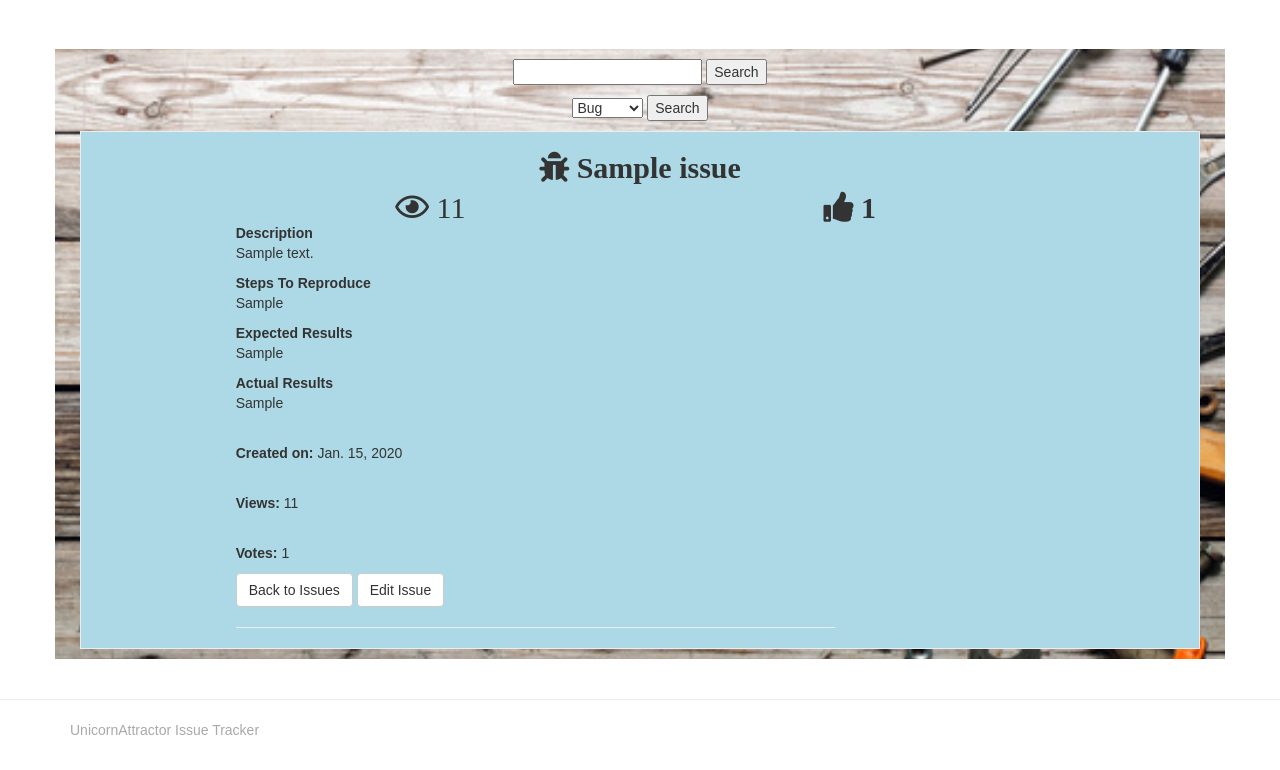
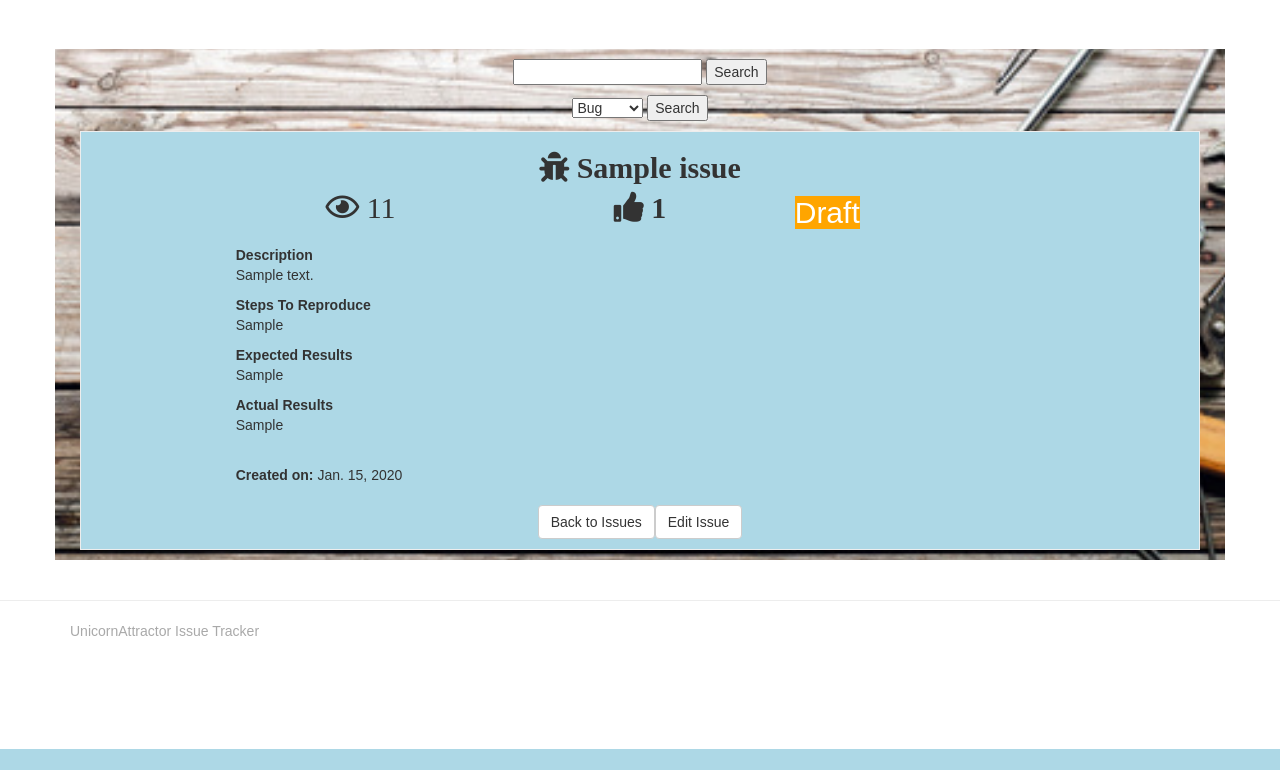
Before and after one commit to mickh14/unicorn-quality, a Django app: page /issues/1/ in a window 1280 px wide. Shown: the part 51-821 px from the top of the page. After the commit the page ends 800 px from the top, so only its background shows below. Run offline with Django 3.2, Linux system fonts and the light colour scheme; tables that the repository leaves empty hold one stand-in row (values such as "Sample post"); some libraries are stand-ins or nearby versions.

Commit message:
style issue details

```diff
--- a/issues/templates/issuedetail.html
+++ b/issues/templates/issuedetail.html
@@ -12,12 +12,42 @@
 			{% endif %}
 		</div>
         <div class="row">
-                <div class="col-sm-12 col-md-6 col-lg-6 text-center">
+                <div class="col-sm-12 col-md-6 col-lg-4 text-center">
                     <i class="far fa-eye"> {{ issue.views }}</i>
                 </div>
-                <div class="col-sm-12 col-md-6 col-lg-6 text-center">
+                <div class="col-sm-12 col-md-6 col-lg-4 text-center">
                     <i class="fas fa-thumbs-up"> {{ issue.votes }}</i>
                 </div>
+                {% if issue.status == "Draft" %}
+                    <div class="col-sm-12 col-md-6 col-lg-4">
+                        <p class="boldtext card-text"><span class="draft-bgd status-style">{{ issue.status }}</span></p>
+                    </div>
+                {% elif issue.status == "ToDo" %}
+                    <div class="col-sm-12 col-md-6 col-lg-4">
+                        <p class="boldtext card-text"><span class="todo-bgd status-style">{{ issue.status }}</span></p>
+                    </div>
+                {% elif issue.status == "InDevelopment" %}
+                    <div class="col-sm-12 col-md-6 col-lg-4">
+                        <p class="boldtext card-text"><span class="indev-bgd status-style">{{ issue.status }}</span></p>
+                    </div>
+                {% elif issue.status == "Fixed" %}
+                    <div class="col-sm-12 col-md-6 col-lg-4">
+                        <p class="boldtext card-text"><span class="fixed-bgd status-style">{{ issue.status }}</span></p>
+                    </div>
+                {% elif issue.status == "InTest" %}
+                    <div class="col-sm-12 col-md-6 col-lg-4">
+                        <p class="boldtext card-text"><span class="intest-bgd status-style">{{ issue.status }}</span></p>
+                    </div>
+                {% elif issue.status == "Done" %}
+                    <div class="col-sm-12 col-md-6 col-lg-4">
+                        <p class="boldtext card-text"><span class="done-bgd status-style">{{ issue.status }}</span></p>
+                    </div>
+
+                {% else %}
+                    <div class="col-sm-12 col-md-6 col-lg-4">
+                        <p class="boldtext card-text"><span class="draft-bgd">Issue: {{ issue.status }}</span></p>
+                    </div>
+                {% endif %}
         </div>
             <div class="row">
                 <div class="col-xs-9">
@@ -26,14 +56,16 @@
                     <p><strong>Expected Results</strong></br>{{ issue.expected_Results }}</p>
                     <p><strong>Actual Results</strong></br>{{ issue.actual_Results }}</p>
                     <p><span class="boldtext"><strong></br>Created on:</strong></span> {{ issue.published_date }} </p>
-                    <p><span class="boldtext"><strong></br>Views:</strong></span> {{issue.views}}</p>
-                    <p><span class="boldtext"><strong></br>Votes:</strong></span> {{issue.votes}}</p>
-                    <a href="{% url 'issues' %}" class="btn btn-default">Back to Issues</a>
-                    <a href="{% url 'edit_issue' issue.id %}" class="btn btn-default">Edit Issue</a>
-                    <hr>
+
+
                 </div>
             </div>
+            <div class="row centre-elem">
+                <a href="{% url 'issues' %}" class="btn btn-default">Back to Issues</a>
+                <a href="{% url 'edit_issue' issue.id %}" class="btn btn-default">Edit Issue</a>
+            </div>
         </div>
+
     </div>
 
 {% endblock %}
--- a/static/css/custom.css
+++ b/static/css/custom.css
@@ -87,6 +87,10 @@ i {
     font-size: 30px;
 }
 
+.status-style {
+    font-size: 30px;
+}
+
 .icon {
     padding: 10px;
     margin: 10px;
```
